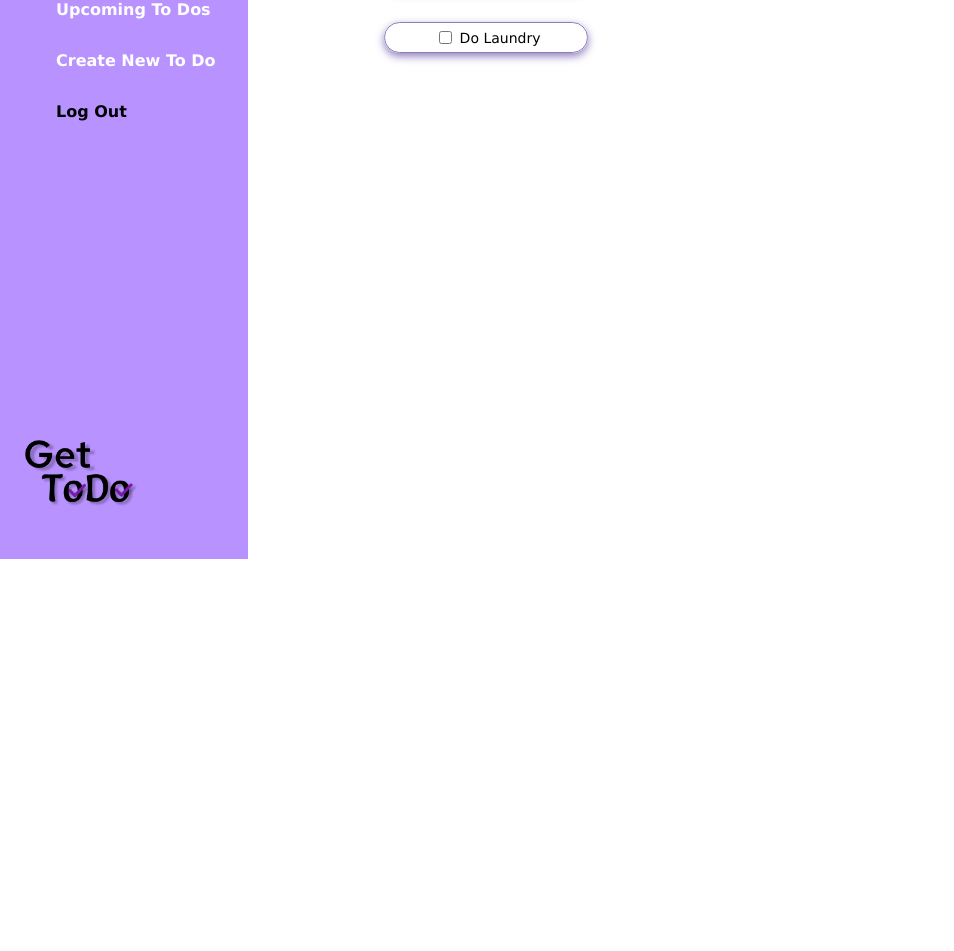
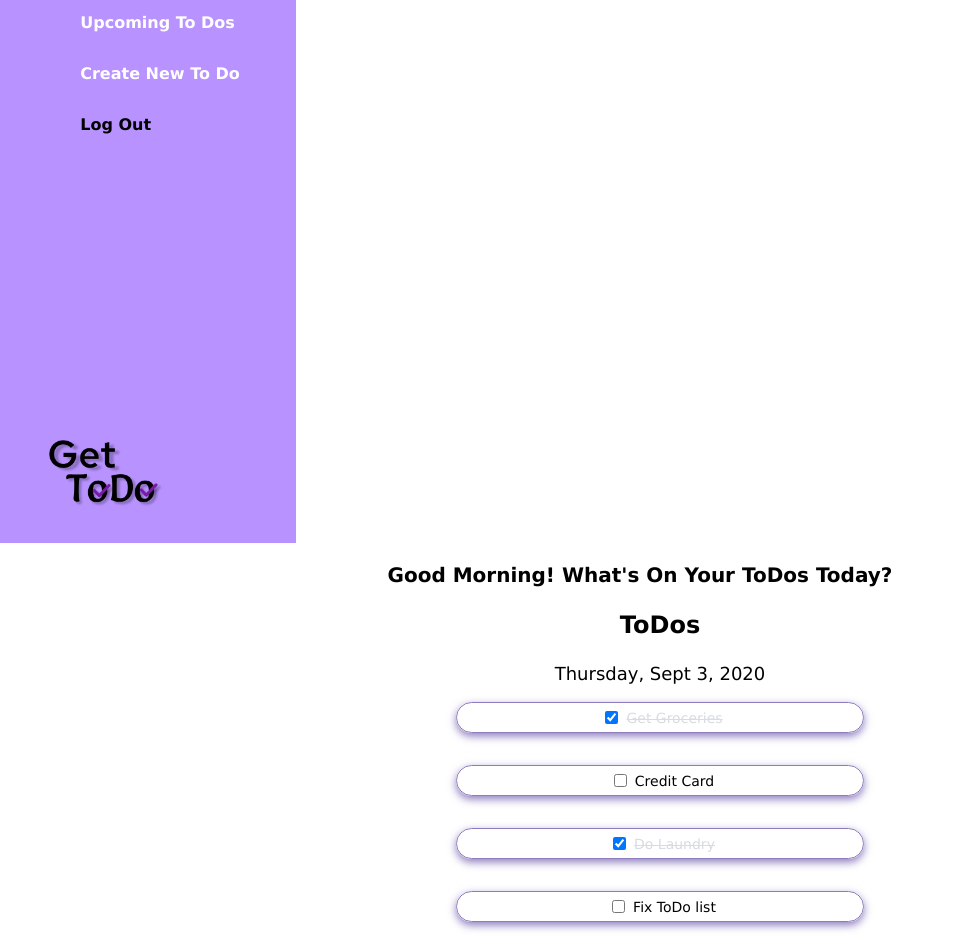
Before and after one commit to megumi29/To_Do_App, a React (Create React App) app: page / in a window 1280 px wide. Shown: the part 273-1224 px from the top of the page, without its empty margins (0-954 px from the left). Before the commit the page ends 832 px from the top, so only its background shows below. Built offline with nearby package versions, Linux system fonts and the light colour scheme.

Commit message:
created separate files and added components and props to app.js file and imported/exported the child files to the parent file, app.js

```diff
--- a/src/App.css
+++ b/src/App.css
@@ -30,7 +30,7 @@ h3,
 }
 
 .date {
-  font-size: 12px;
+  font-size: 18px;
   text-align: center;
 }
 
--- a/src/App.js
+++ b/src/App.js
@@ -1,6 +1,7 @@
 import React from "react";
-// import logo from "./images/logo.svg";
-import AppName from "./images/AppName.png";
+import SideBar from "./Side(left) bar";
+import Todo from "./Todo";
+// import AppName from "./images/AppName.png";
 import avatarImg from "./images/AuntPersona.jpg";
 import "./App.css";
 
@@ -10,7 +11,7 @@ const user = {
   avatarImg: avatarImg,
 };
 
-let toDoLists = [
+let toDoList = [
   {
     id: 1,
     title: "Errands To Run",
@@ -27,144 +28,38 @@ let toDoLists = [
     id: 3,
     title: "Chores",
     description: "Do Laundry",
+    completed: true,
+  },
+  {
+    id: 4,
+    title: "Work",
+    description: "Fix ToDo list",
     completed: false,
   },
 ];
 
 function App() {
   return (
-    // Nav Section
-    <div style={pageContainer}>
-      <div style={navStyles.sideNavSection}>
-        <img
-          src={user.avatarImg}
-          style={navStyles.userSectionImg}
-          alt="users_avatar"
-        ></img>
-        <p style={navStyles.sideNavUserName}>{user.username}</p>
-        <nav>
-          <ul>
-            <li style={navStyles.navMenu}>Home</li>
-            <li style={navStyles.navMenu}>Upcoming To Dos</li>
-            <li style={navStyles.navMenu}>Create New To Do</li>
-            <li>Log Out</li>
-          </ul>
-          <div style={navStyles.logoImg}>
-            <img src={AppName} style={navStyles.imgSize} alt="logo" />
-          </div>
-        </nav>
-      </div>
-
+    <>
       {/* Todo List Section */}
-      <div>
-        <div>
+      <SideBar user={user} />
       <p style={userSectionMessage}>{user.message}</p>
-        </div>
       <ul>
         <h3>ToDos</h3>
         <p className="date">Thursday, Sept 3, 2020</p>
-          {toDoLists.map((toDoList) => {
-            return (
-              <li style={listStyles.list}>
-                {/* <span className="catergory">{toDoList.title}</span> */}
-                <div>
-                  <input
-                    style={listStyles.checkBoxes}
-                    type="checkbox"
-                    checked={toDoList.completed}
-                  />
-                </div>
-
-                <div
-                  style={
-                    toDoList.completed
-                      ? navStyles.toDoCompleted
-                      : navStyles.toDoDescription
-                  }
-                >
-                  <span className="ToDo">{toDoList.description}</span>
-                </div>
-              </li>
-            );
+        {toDoList.map((todo) => {
+          return <Todo todo={todo} />;
         })}
       </ul>
-      </div>
-    </div>
+    </>
   );
 }
-
-// Styles
-const pageContainer = {
-  display: "flex",
-};
-const navStyles = {
-  sideNavSection: {
-    minHeight: "100vh",
-    display: "flex",
-    flexDirection: "column",
-    alignItems: "center",
-    justifyContent: "flex-start",
-    height: "100%",
-    padding: "1rem",
-    backgroundColor: "#b892ff",
-    fontFamily: "Verdana, Geneva, Tahoma, sans-serif",
-    fontWeight: "bold",
-  },
-  navMenu: {
-    color: "white",
-    marginRight: "1rem",
-    marginBottom: "2rem",
-  },
-  sideNavUserName: {
-    marginBottom: "3rem",
-    color: "#ffff",
-  },
-  userSectionImg: {
-    width: "10rem",
-    borderRadius: "50%",
-  },
-  logoImg: {
-    position: "absolute",
-    bottom: "1rem",
-  },
-  imgSize: {
-    width: "60%",
-  },
-  toDoCompleted: {
-    color: "#d8dbe2",
-    textDecoration: "line-through",
-  },
-  toDoDescription: {
-    fontFamily: "Verdana, Geneva, Tahoma, sans-serif",
-  },
-};
-
-const listStyles = {
-  list: {
-    display: "flex",
-    flexDirection: "row",
-    justifyContent: "center",
-    alignItems: "center",
-    border: "1px solid #8e7dbe",
-    marginBottom: "2rem",
-    marginRight: "6rem",
-    marginLeft: "6rem",
-    borderRadius: "5rem",
-    boxShadow: "0 .2rem .5rem 0 #8e7dbe",
-  },
-  checkBoxes: {
-    display: "flex",
-    flexDirection: "row",
-    margin: ".5rem",
-    fontSize: "11px",
-  },
-};
 
 const userSectionMessage = {
   fontFamily: "Verdana, Geneva, Tahoma, sans-serif",
   fontWeight: "bold",
   textAlign: "center",
-  padding: "1rem",
+  fontSize: "20px",
 };
 
 export default App;
--- /dev/null
+++ b/src/Side(left) bar.js
@@ -0,0 +1,66 @@
+import React from "react";
+import AppName from "./images/AppName.png";
+
+function SideBar(props) {
+  return (
+    // <div style={pageContainer}>
+    <div style={navStyles.sideNavSection}>
+      <img
+        src={props.user.avatarImg}
+        style={navStyles.userSectionImg}
+        alt="users_avatar"
+      ></img>
+      <p style={navStyles.sideNavUserName}>{props.user.username}</p>
+      <nav>
+        <ul>
+          <li style={navStyles.navMenu}>Home</li>
+          <li style={navStyles.navMenu}>Upcoming To Dos</li>
+          <li style={navStyles.navMenu}>Create New To Do</li>
+          <li>Log Out</li>
+        </ul>
+        <div style={navStyles.logoImg}>
+          <img src={AppName} style={navStyles.imgSize} alt="logo" />
+        </div>
+      </nav>
+    </div>
+    // </div>
+  );
+}
+
+export default SideBar;
+
+// const pageContainer = {};
+
+const navStyles = {
+  sideNavSection: {
+    minHeight: "100vh",
+    maxWidth: "35vh",
+    display: "flex",
+    flexDirection: "column",
+    alignItems: "center",
+    padding: ".5rem",
+    backgroundColor: "#b892ff",
+    fontFamily: "Verdana, Geneva, Tahoma, sans-serif",
+    fontWeight: "bold",
+  },
+  navMenu: {
+    color: "white",
+    marginRight: "1rem",
+    marginBottom: "2rem",
+  },
+  sideNavUserName: {
+    marginBottom: "3rem",
+    color: "#ffff",
+  },
+  userSectionImg: {
+    width: "12rem",
+    borderRadius: "50%",
+  },
+  logoImg: {
+    position: "absolute",
+    bottom: "1rem",
+  },
+  imgSize: {
+    width: "60%",
+  },
+};
--- /dev/null
+++ b/src/Todo.js
@@ -0,0 +1,55 @@
+import React from "react";
+
+function Todo(props) {
+  return (
+    <li style={listStyles.list}>
+      <div>
+        <input
+          style={listStyles.checkBoxes}
+          type="checkbox"
+          checked={props.todo.completed}
+        />
+      </div>
+
+      <div
+        style={
+          props.todo.completed
+            ? listStyles.toDoCompleted
+            : listStyles.toDoDescription
+        }
+      >
+        <span className="ToDo">{props.todo.description}</span>
+      </div>
+    </li>
+  );
+}
+
+export default Todo;
+
+const listStyles = {
+  list: {
+    display: "flex",
+    flexDirection: "row",
+    justifyContent: "center",
+    alignItems: "center",
+    border: "1px solid #8e7dbe",
+    marginBottom: "2rem",
+    marginRight: "26rem",
+    marginLeft: "26rem",
+    borderRadius: "5rem",
+    boxShadow: "0 .2rem .5rem 0 #8e7dbe",
+  },
+  checkBoxes: {
+    display: "flex",
+    flexDirection: "row",
+    margin: ".5rem",
+    fontSize: "11px",
+  },
+  toDoCompleted: {
+    color: "#d8dbe2",
+    textDecoration: "line-through",
+  },
+  toDoDescription: {
+    fontFamily: "Verdana, Geneva, Tahoma, sans-serif",
+  },
+};
```
Lines whose indentation alone changed are shown as unchanged.
